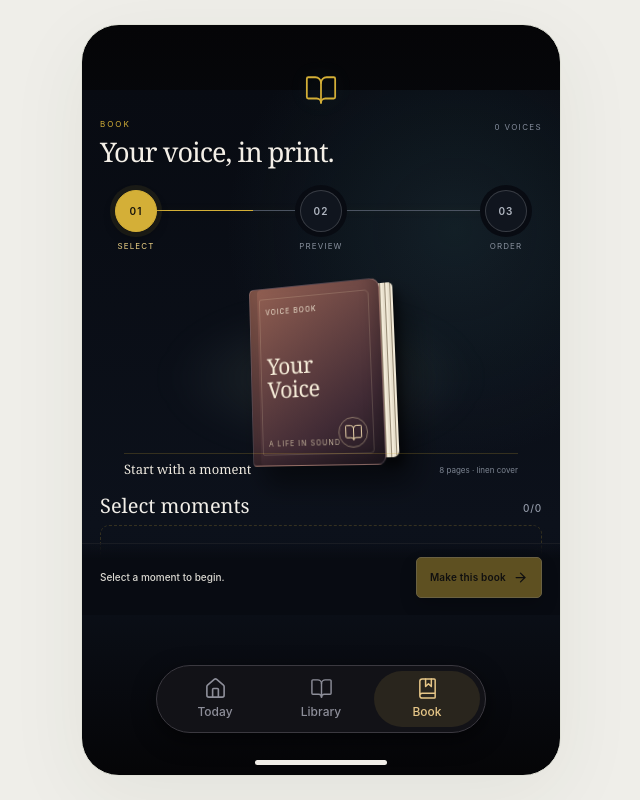
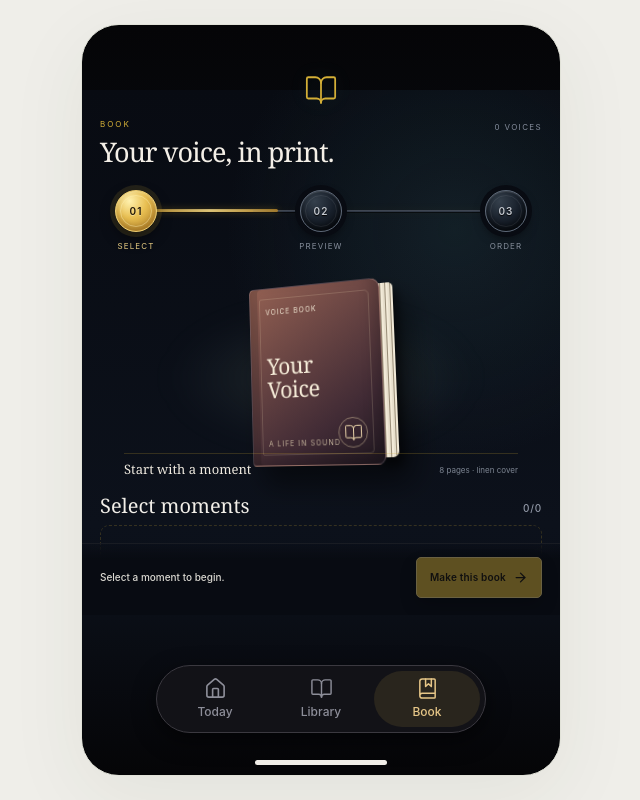
Before and after one commit to quiteqiang/lifebook, a React (Vite) app: page / in a window 1280 px wide. Both pictures are taken after a click on the button "Book". Shown: the whole page, without its empty margins (319-959 px from the left). Built offline with nearby package versions, Linux system fonts and the light colour scheme.

Commit message:
Add tactile finish to Book steps

```diff
--- a/styles.css
+++ b/styles.css
@@ -435,12 +435,15 @@ button:focus-visible {outline:2px solid #557862; outline-offset:5px;}
 .book-builder-header p { max-width:210px; margin:8px 0 0; color:#949ba8; font-size:10px; line-height:1.45; }
 .book-builder-voice-count { align-self:flex-start; padding-top:3px; color:#848c9b; font-size:8px; letter-spacing:.17em; white-space:nowrap; }
 .book-builder-steps { position:relative; display:flex; align-items:flex-start; justify-content:space-between; gap:0; margin:24px 0 11px; padding:0 7px; color:#88909d; font-size:9px; letter-spacing:.12em; }
-.book-builder-steps::before { content:""; position:absolute; z-index:0; top:20px; left:41px; right:41px; height:1px; background:linear-gradient(90deg,#d4af37 0%,#d4af37 31%,#4b5361 31%,#4b5361 100%); box-shadow:0 0 8px #d4af3724; }
+.book-builder-steps::before { content:""; position:absolute; z-index:0; top:20px; left:41px; right:41px; height:2px; border-top:1px solid #ffffff12; background:linear-gradient(90deg,#6f5a28 0%,#6f5a28 31%,#303845 31%,#303845 100%); box-shadow:0 1px 0 #0008,0 0 10px #d4af3718; }
+.book-builder-steps::after { content:""; position:absolute; z-index:0; top:19px; left:41px; width:31%; height:3px; border-radius:4px; background:linear-gradient(90deg,#ad8124,#f2d785,#b78728); box-shadow:0 0 7px #d4af3766; opacity:.82; }
 .book-builder-steps span { position:relative; z-index:1; display:flex; min-width:58px; flex-direction:column; align-items:center; gap:8px; padding:0; border:0; border-radius:0; background:transparent; box-shadow:none; white-space:nowrap; }
-.book-builder-steps b { display:grid; place-items:center; width:42px; height:42px; border:1px solid #ffffff2b; border-radius:50%; color:#b0b6c0; background:#10151e; font-size:10px; font-weight:600; box-shadow:0 0 0 5px #080b12; }
+.book-builder-steps b { position:relative; display:grid; place-items:center; width:42px; height:42px; border:1px solid #5e6877; border-radius:50%; color:#c3c8cf; background:radial-gradient(circle at 34% 26%,#35404c 0%,#1a222d 46%,#0b1017 78%); font-size:10px; font-weight:600; box-shadow:0 0 0 5px #080b12,0 5px 11px #0009,inset 0 1px 1px #ffffff24,inset 0 -4px 7px #0008; text-shadow:0 1px 1px #000; }
+.book-builder-steps b::after { content:""; position:absolute; inset:4px; border:1px solid #ffffff14; border-radius:50%; pointer-events:none; }
 .book-builder-steps em { color:#88909d; font-size:8px; font-style:normal; letter-spacing:.14em; }
 .book-builder-steps .is-current { border:0; color:#f0d487; background:transparent; box-shadow:none; }
-.book-builder-steps .is-current b { border-color:#d4af37; color:#18140b; background:#d4af37; box-shadow:0 0 0 5px #d4af3717,0 5px 12px #0005; }
+.book-builder-steps .is-current b { border-color:#f0cf70; color:#211709; background:radial-gradient(circle at 34% 25%,#fff1ae 0%,#e8bf52 42%,#a9751e 100%); box-shadow:0 0 0 5px #d4af3720,0 6px 14px #0008,inset 0 1px 2px #fff7c76e,inset 0 -4px 7px #70481266; text-shadow:0 1px #f5dc8c; }
+.book-builder-steps .is-current b::after { border-color:#fff2b966; }
 .book-builder-steps .is-current em { color:#f0d487; }
 .book-builder-steps i { display:none; }
 .book-builder-preview { display:flex; min-height:220px; align-items:center; justify-content:center; margin:3px -8px 4px; }
```
